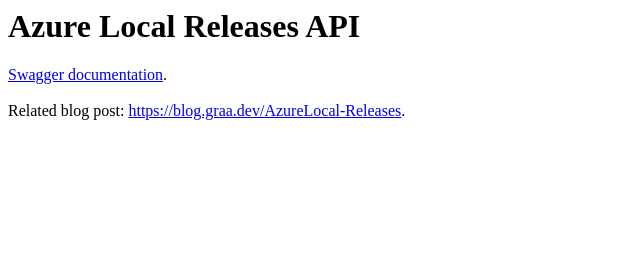
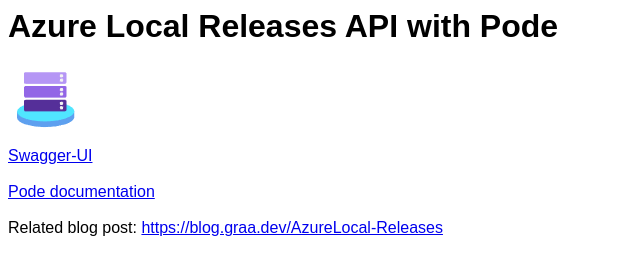
Before and after one commit to erikgraa/azure-local-releases, a website: page pode/index.html in a window 1280 px wide. Shown: the whole page, without its empty margins (0-640 px from the left). Drawn offline with Linux system fonts and the light colour scheme.

Commit message:
Updated README and index.html

```diff
--- a/pode/index.html
+++ b/pode/index.html
@@ -1,5 +1,22 @@
-<h1>Azure Local Releases API</h1>
+<html>
+<head>
+<style>
+body {
+  font-family: Arial, sans-serif;
+}
+</style>
+</head>
+<body>
 
-<a href="/docs/swagger">Swagger documentation</a>.<br><br>
+<h1>Azure Local Releases API with Pode</h1>
 
-Related blog post: <a href="https://blog.graa.dev/AzureLocal-Releases">https://blog.graa.dev/AzureLocal-Releases</a>.
+<img src="azure-local.png"/><br><br>
+
+<a href="/docs/swagger">Swagger-UI</a><br><br>
+
+<a href="https://badgerati.github.io/Pode">Pode documentation</a><br><br>
+
+Related blog post: <a href="https://blog.graa.dev/AzureLocal-Releases">https://blog.graa.dev/AzureLocal-Releases</a>
+
+</body>
+</html>
```
Also changed, not shown: README.md, pode/azure-local.png (added).
